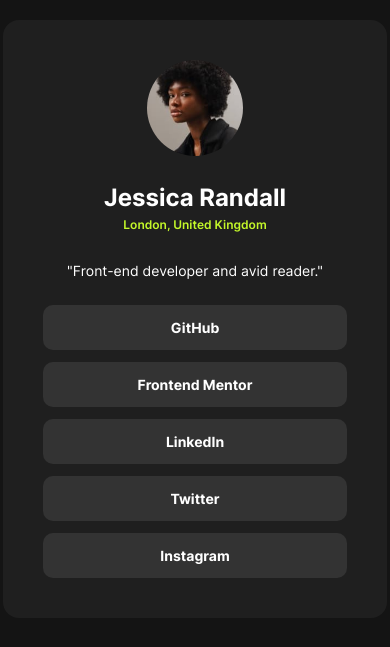
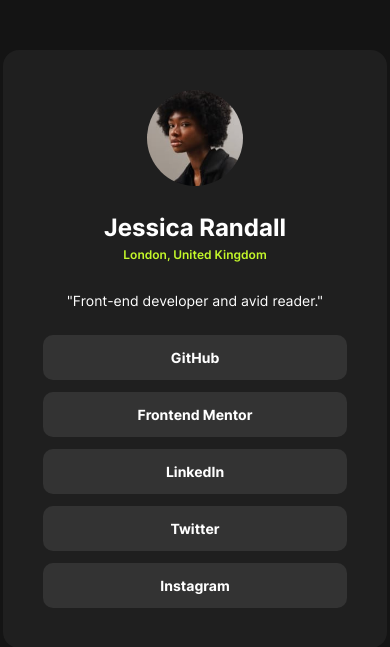
Before and after one commit to lahceneberkouk/social-links-profile, a plain HTML site: page index.html in a window 390 px wide. Shown: the part 121-768 px from the top of the page. Drawn offline with Linux system fonts and the light colour scheme.

Commit message:
Gave media Rule for body padding

```diff
--- a/styles.css
+++ b/styles.css
@@ -18,6 +18,9 @@
         padding: 24px;
         width: 100%;
     }
+    body {
+        padding: 40px;
+    }
 }
 
 body {
@@ -26,9 +29,6 @@
     justify-content: center;
     align-items: center;
     min-height: 100vh;
-    padding: 24px;
-    padding: 10px;
-
 }
 
 .highlight-color {
```
